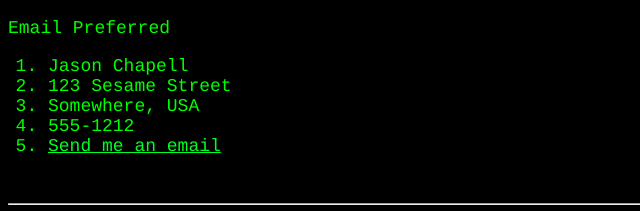
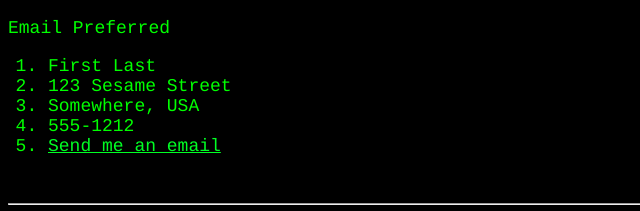
Before and after one commit to mixedup4x4/mixedup4x4.github.io, a plain HTML site: page contact.html in a window 1280 px wide. Shown: the part 218-429 px from the top of the page, 0-640 px from the left. Drawn offline with Linux system fonts and the light colour scheme.

Commit message:
Update contact.html

```diff
--- a/contact.html
+++ b/contact.html
@@ -2,7 +2,7 @@
 <html>
 <head>
 <meta http-equiv="Content-Type" content="text/html; charset=utf-8"/>
-<title>Jason's Contact Page</title>
+<title> Contact Page</title>
 <link rel="stylesheet" type="text/css" href="externalstylesheet.css" />
 </head>
 <body>
@@ -25,7 +25,7 @@
 <h3>How To Reach Me</h3>
 <p>Email Preferred</p>
 <ol>
-<li>Jason Chapell</li>
+<li>First Last</li>
 <li>123 Sesame Street</li>
 <li>Somewhere, USA</li>
 <li>555-1212</li>
```
